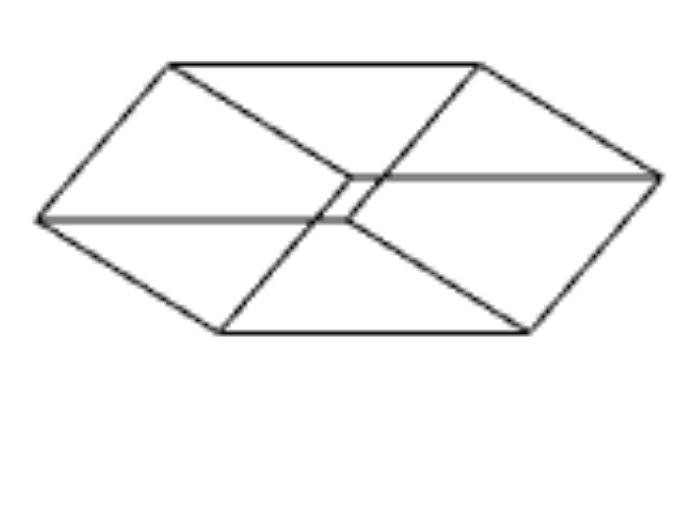
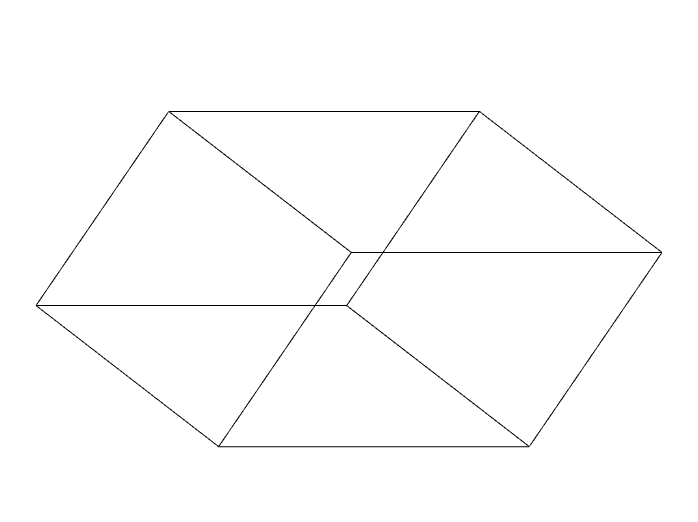
Before and after one commit to shuhei/blurred-cube, a website built with webpack: page index.html in a window 1280 px wide. Shown: the part 121-643 px from the top of the page, without its empty margins (291-989 px from the left). Built offline with nearby package versions, Linux system fonts and the light colour scheme.

Commit message:
Fit canvas size to window.

```diff
--- a/css/index.css
+++ b/css/index.css
@@ -2,8 +2,3 @@
   padding: 0;
   margin: 0;
 }
-
-canvas {
-  width: 100%;
-  height: 100%;
-}
--- a/js/app.js
+++ b/js/app.js
@@ -61,6 +61,8 @@
   gl.vertexAttribPointer(program.attributes.position, 3, gl.FLOAT, false, 0, 0);
 
   gl.enable(gl.DEPTH_TEST);
+
+  console.log(gl.drawingBufferWidth, gl.drawingBufferHeight);
 }
 
 function draw(gl, t, volume) {
--- /dev/null
+++ b/js/fit.js
@@ -0,0 +1,9 @@
+module.exports = function(canvas) {
+  window.addEventListener('resize', resize);
+  resize();
+
+  function resize() {
+    canvas.width = window.innerWidth;
+    canvas.height = window.innerHeight;
+  }
+};
--- a/js/index.js
+++ b/js/index.js
@@ -1,51 +1,21 @@
 require('../css/index.css');
 
+var app = require('./app');
+var fit = require('./fit');
+var microphone = require('./microphone');
+
 var canvas = document.createElement('canvas');
-var app = require('./app');
+document.body.appendChild(canvas);
+fit(canvas);
 
-document.body.appendChild(canvas);
-
-var analyser;
-
-navigator.webkitGetUserMedia({ audio: true }, function(stream) {
-  console.log('Got user media');
-  var context = new AudioContext();
-  analyser = context.createAnalyser();
-  var microphone = context.createMediaStreamSource(stream);
-  microphone.connect(analyser);
-}, function(e) {
-  console.error('Failed to get user media', e);
-});
+var getVolume = microphone();
 
 var gl = canvas.getContext('webgl');
 app.init(gl);
 draw();
 
-var volume = 0;
-
 function draw() {
-  if (analyser) {
-    var fft = new Float32Array(analyser.frequencyBinCount);
-    analyser.getFloatFrequencyData(fft);
-    volume = getAverageVolume(fft);
-  }
-
+  var volume = getVolume() || 0;
   app.draw(gl, Date.now(), volume);
   requestAnimationFrame(draw);
 }
-
-function getAverageVolume(fft) {
-  var volume = 140 + average(fft);
-  if (volume < 0) {
-    return 0;
-  }
-  return volume;
-}
-
-function average(array) {
-  var total = 0;
-  for (var i = 0; i < array.length; i++) {
-    total += array[i];
-  }
-  return total / array.length;
-}
--- /dev/null
+++ b/js/microphone.js
@@ -0,0 +1,37 @@
+module.exports = function() {
+  var analyser;
+  navigator.webkitGetUserMedia({ audio: true }, function(stream) {
+    console.log('Got user media');
+    var context = new AudioContext();
+    analyser = context.createAnalyser();
+    var microphone = context.createMediaStreamSource(stream);
+    microphone.connect(analyser);
+  }, function(e) {
+    console.error('Failed to get user media', e);
+  });
+
+  return function() {
+    if (!analyser) {
+      return null;
+    }
+    var fft = new Float32Array(analyser.frequencyBinCount);
+    analyser.getFloatFrequencyData(fft);
+    return getAverageVolume(fft);
+  };
+};
+
+function getAverageVolume(fft) {
+  var volume = 140 + average(fft);
+  if (volume < 0) {
+    return 0;
+  }
+  return volume;
+}
+
+function average(array) {
+  var total = 0;
+  for (var i = 0; i < array.length; i++) {
+    total += array[i];
+  }
+  return total / array.length;
+}
```
